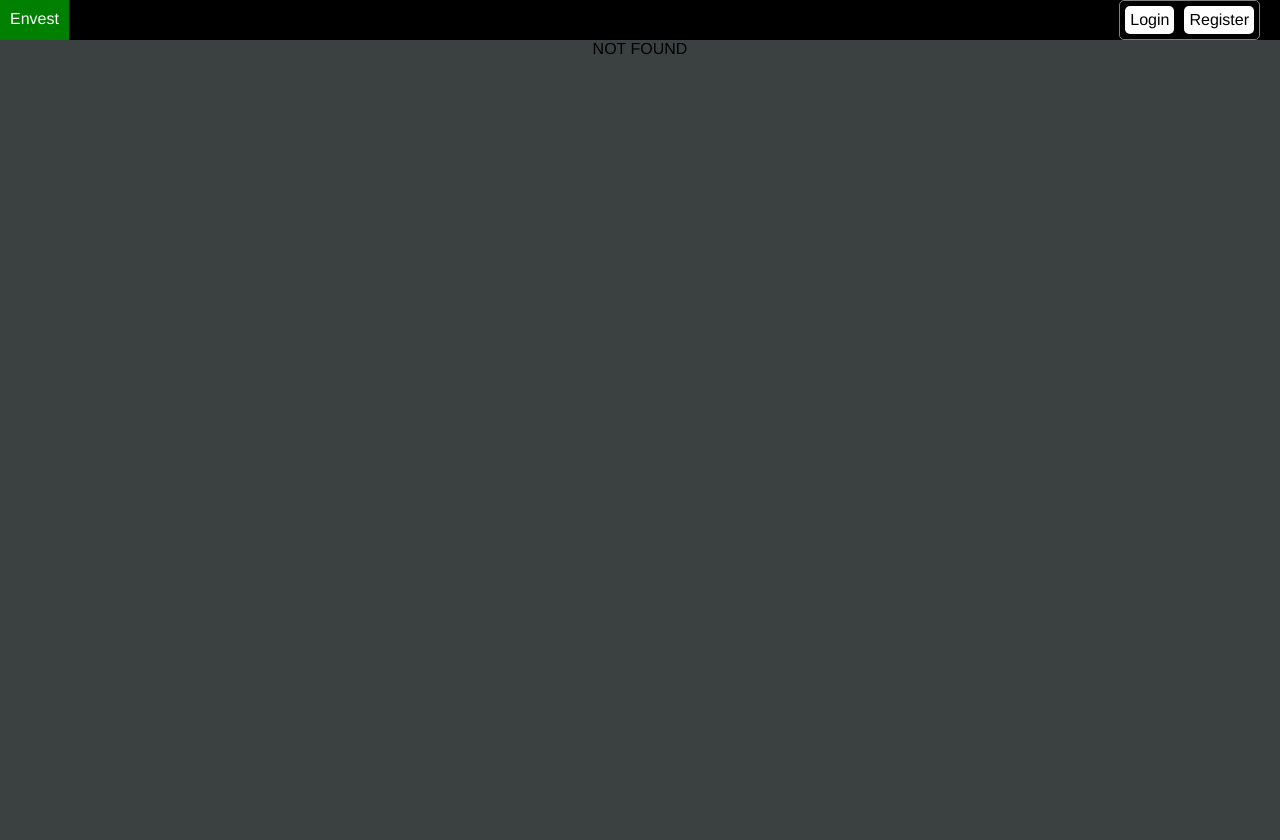
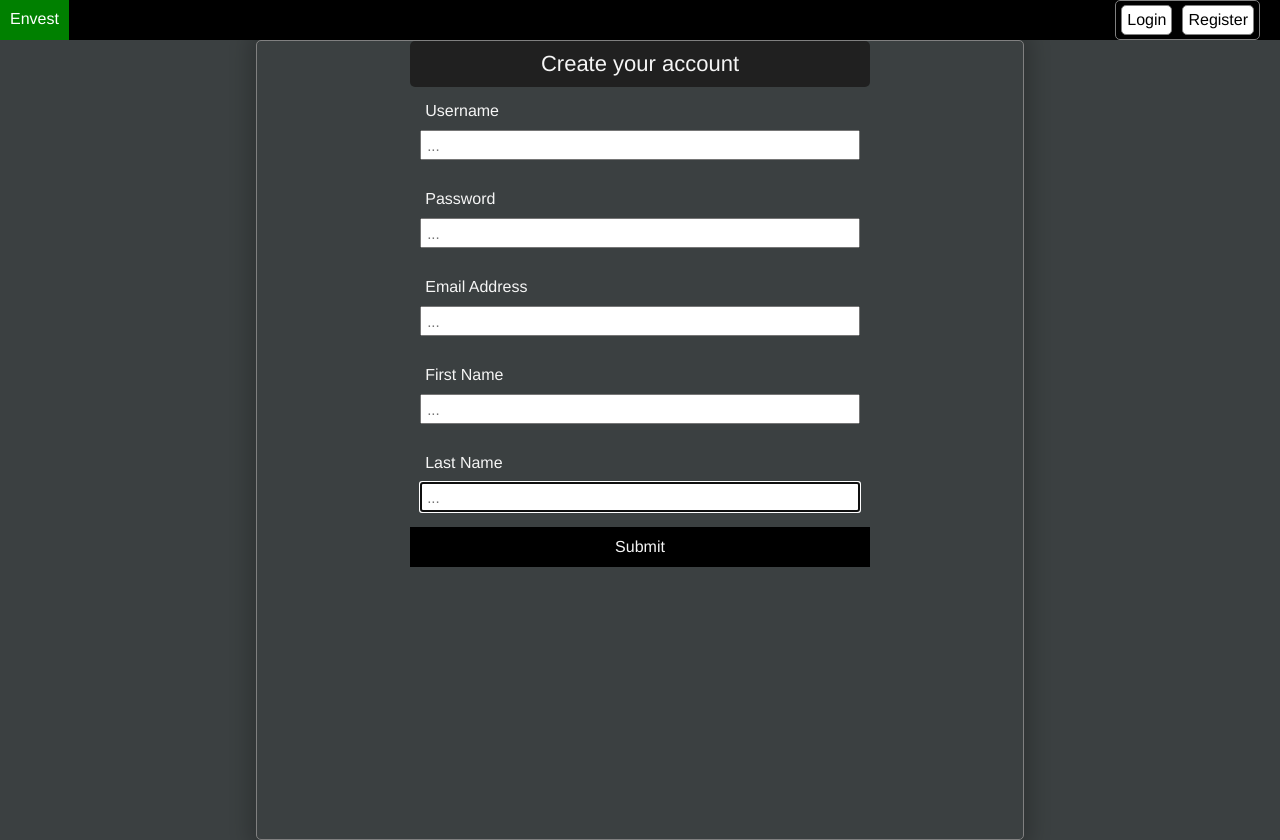
Before and after one commit to pitch-clean/client-ui, a React (Create React App) app: page /register in a window 1280 px wide. Before the commit this address had no page. Before the commit the page ends 800 px from the top, so only its background shows below. Built offline with nearby package versions, Linux system fonts and the light colour scheme.

Commit message:
feat: built basic register page with boilerplate for validation

```diff
--- a/src/App.css
+++ b/src/App.css
@@ -13,7 +13,7 @@ body {
   font-family: "HelveticaNeue-Light", "Helvetica Neue Light", "Helvetica Neue", Helvetica, Arial, "Lucida Grande", sans-serif;
   font-weight: 300;
   box-sizing: border-box;
-  flex: 1;
+  /* flex: 1; */
 }
 .App {
   text-align: center;
@@ -64,6 +64,8 @@ body {
 
 .ctnr {
   border-radius: 5px;
+  border: 1px solid grey;
+  color: whitesmoke;
 }
 .noselect {
   user-select: none;
--- a/src/App.js
+++ b/src/App.js
@@ -5,6 +5,7 @@ import Home from './components/pages/home/Home';
 import MainNavBar from './components/elements/MainNavBar';
 import NotFound from './components/pages/home/NotFound';
 import LoginForm from './components/pages/home/LoginForm';
+import RegisterForm from './components/pages/home/RegisterForm';
 // utils
 import {onKeyDownBlurAll} from './utils/keybinds';
 // styling
@@ -24,6 +25,7 @@ const App = () => {
       <MainNavBar />
       <Switch>
         <Route exact path="/login" render={p => <LoginForm props={p} />} />
+        <Route exact path="/register" render={p => <RegisterForm props={p} />} />
         <Route exact path="/" render={p => <Home props={p} />} />
         <Route path="/" render={p => <NotFound props={p} />} />
       </Switch>
--- /dev/null
+++ b/src/components/elements/FormTextField.jsx
@@ -0,0 +1,47 @@
+// react
+import React from 'react';
+// utils
+import {updateInputField, formKeyDownHandler} from '../utils/formFxns';
+import {fixedHeight} from '../utils/styleFxns';
+import {slugify} from '../../utils/general';
+// main
+const FormTextField = ({title, value, stateUpdateFxn, isPassword, validateFxn}) => {
+  console.log()
+  // style
+  /**@type {React.CSSProperties} */
+  const style = {
+    alignItems: `start`,
+    padding: `10px`,
+  };
+  /**@type {React.CSSProperties} */
+  const titleStyle = {
+    padding: `5px`,
+  };
+  /**@type {React.CSSProperties} */
+  const textInputStyle = {
+    flex: 0,
+    ...fixedHeight(30, 'px'),
+    fontSize: `15px`,
+    padding: `10px 5px`,
+    margin: `5px 0`,
+  };
+
+  return (
+    <div className="form text input flexcol w100" style={style} >
+      <div style={titleStyle} >{title}</div>
+      <input
+        style={textInputStyle}
+        className="w100"
+        type={isPassword ? 'password' : 'text'}
+        placeholder="..."
+        value={value}
+        onChange={e => updateInputField(e, stateUpdateFxn)}
+        onKeyDown={e => formKeyDownHandler(e, validateFxn)}
+        autoFocus
+      />
+    </div>
+  )
+};
+
+// export
+export default FormTextField;
--- a/src/components/elements/LoginRegister.jsx
+++ b/src/components/elements/LoginRegister.jsx
@@ -27,22 +27,9 @@ const LoginRegister = () => {
   }
 
   return (
-    <div className="ctnr h100 flexrow" style={style} >
-      {
-        true ? (
-          <>
-            <Link to={`/login`} className="ctnr flexrow" style={linkStyle} >Login</Link>
-            <Link to={`/register`} className="ctnr flexrow" style={linkStyle} >Register</Link>
-            {/* <NavBarItem title="Login" link="/login" /> */}
-          </>
-        ) :
-        (
-          <>
-            <div style={subStyle} >Login</div>
-            <div style={subStyle} >Register</div>
-          </>
-        )
-      }
+    <div className="h100 flexrow" style={style} >
+      <Link to={`/login`} className="ctnr flexrow" style={linkStyle} >Login</Link>
+      <Link to={`/register`} className="ctnr flexrow" style={linkStyle} >Register</Link>
     </div>
   )
 };
--- a/src/components/pages/home/LoginForm.jsx
+++ b/src/components/pages/home/LoginForm.jsx
@@ -1,14 +1,11 @@
 // react
-import React, {useState} from 'react';
+import React, {useState, useEffect} from 'react';
+// utils
 import {fixedWidth, fixedHeight} from '../../utils/styleFxns';
-// utils
 import {login} from '../../../utils/requests';
+import {updateInputField} from '../../utils/formFxns';
 // event handlers
-const updateInputField = (e, stateUpdateFxn) => {
-  e.preventDefault();
-  stateUpdateFxn(e.currentTarget.value);
-};
-const submitLogin = async (username, password) => {
+const submitLogin = async (username, password, submitStatus) => {
   console.log('submitting', username)
   const loginUrl = 'http://localhost:8000/login';
   const body = {username, password};
@@ -28,8 +25,9 @@ const keyDownHandler = (e, username, password) => {
 // main
 const LoginForm = () => {
   // state
-  const [username, setUsername] = useState();
-  const [password, setPassword] = useState();
+  const [username, setUsername] = useState('');
+  const [password, setPassword] = useState('');
+  const [submitStatus, setSubmitStatus] = useState('');
   // style
   /**@type {React.CSSProperties} */
   const style = {
@@ -38,10 +36,8 @@ const LoginForm = () => {
   };
   /**@type {React.CSSProperties} */
   const ctnrStyle = {
+    boxShadow: `0px 0px 20px 8px rgba(0, 0, 0, 0.200)`,
     marginTop: `10%`,
-    border: `1px solid grey`,
-    color: `whitesmoke`,
-    boxShadow: `0px 0px 20px 8px rgba(0, 0, 0, 0.200)`,
     flex: `unset`,
   };
   /**@type {React.CSSProperties} */
@@ -76,14 +72,28 @@ const LoginForm = () => {
     borderTopLeftRadius: `0`,
     cursor: `pointer`,
   };
+  // effects
+  useEffect(() => {
+    switch (submitStatus) {
+      // TODO: logic to display a notification thru a notifications system
+      case 'submitted':
+        break;
+      case 'unsuccessful':
+        break;
+      case 'successful':
+        break;
+      default:
+        break;
+    }
 
+  }, [submitStatus]);
   return (
     <div style={style} className="flexcol h100" >
       <div style={ctnrStyle} className="flexcol ctnr w100" >
         <div style={titleStyle} >
           Sign in to Envest
         </div>
-        <div className="InputCtnr flexcol ctnr w100" style={inputCtnrStyle} >
+        <div className="InputCtnr flexcol w100" style={inputCtnrStyle} >
           <div className="w100 flexcol" style={inputTitleStyle} >
             <div>Username</div>
             <input
@@ -110,7 +120,7 @@ const LoginForm = () => {
             />
           </div>
         </div>
-        <div className="w100 ctnr flexcol noselect" style={submitStyle} onClick={() => submitLogin(username, password)} >
+        <div className="w100 flexcol noselect" style={submitStyle} onClick={() => submitLogin(username, password, submitStatus)} >
           Submit
         </div>
       </div>
--- a/src/components/pages/home/RegisterForm.jsx
+++ b/src/components/pages/home/RegisterForm.jsx
@@ -0,0 +1,135 @@
+// react
+import React, {useState, useEffect} from 'react';
+import FormTextField from '../../elements/FormTextField';
+// utils
+import {fixedWidth, fixedHeight} from '../../utils/styleFxns';
+import {register} from '../../../utils/requests';
+import {updateInputField} from '../../utils/formFxns';
+import {validateUsername} from './validationFxns';
+// constants
+const formData = {};
+const validationObj = {
+  checkType: function(input, targetStr) {
+    if (typeof input !== targetStr) {
+      return 'Please enter a string'
+    } else {
+      return null;
+    }
+  },
+  checkLength: function(input, targetLength) {
+    if (input.length < targetLength) {
+      return `Please enter a value greater than ${targetLength}`;
+    } else {
+      return null;
+    }
+  },
+  checkUsername: function(input) {
+    if (this.checkType()) {
+
+    } else if (this.checkLength()) {
+
+    }
+  },
+
+};
+// event handlers
+const validateForm = () => {
+
+};
+const submitRegisterForm = async formData => {
+  console.log('submitting the registration form, formData:', formData)
+  // const res = await register();
+};
+const keyDownHandler = (e, formData) => {
+  if (e.key === 'Enter') {
+    e.preventDefault();
+    const isFormValid = validateForm(formData);
+    if (isFormValid) {
+      console.log('form is valid')
+      const res = submitRegisterForm(formData);
+      console.log('response for form submission', res)
+    }
+  }
+};
+
+// main
+const RegisterForm = () => {
+  const [username, setUsername] = useState('');
+  const [password, setPassword] = useState('');
+  const [firstName, setFirstName] = useState('');
+  const [lastName, setLastName] = useState('');
+  const [email, setEmail] = useState('');
+  const [isSponsor, setIsSponsor] = useState(false);
+  const [isInvestor, setIsInvestor] = useState(false);
+  const [isSubmitting, setIsSubmitting] = useState(false);
+  // style
+  /**@type {React.CSSProperties} */
+  const style = {
+    ...fixedWidth(60, '%'),
+    justifyContent: `start`,
+    boxShadow: `0px 0px 20px 8px rgba(0, 0, 0, 0.200)`,
+  };
+  /**@type {React.CSSProperties} */
+  const ctnrStyle = {
+    justifyContent: `start`,
+    ...fixedWidth(60, '%'),
+  };
+  /**@type {React.CSSProperties} */
+  const titleStyle = {
+    padding: `10px 0`,
+    fontSize: `22px`,
+    flex: `0`,
+    backgroundColor: `rgb(32, 32, 32)`,
+    border: `none`,
+  };
+  /**@type {React.CSSProperties} */
+  const submitStyle = {
+    ...fixedHeight(40, 'px'),
+    bottom: 0,
+    backgroundColor: `black`,
+    borderTopRightRadius: `0`,
+    borderTopLeftRadius: `0`,
+    cursor: `pointer`,
+  };
+  // useEffect(() => {
+
+  // }, [username]);
+  useEffect(() => {
+
+  }, [isSubmitting]);
+
+  return (
+    <div
+      style={style}
+      className="flexcol h100 ctnr"
+      onKeyDown={e => {
+        if (e.key === 'Enter') {
+          e.preventDefault();
+          const isFormValid = null//validateForm(formData);
+          if (isFormValid) {
+            console.log('form is valid')
+            // const res = submitRegisterForm(formData);
+            // console.log('response for form submission', res)
+          }
+        }
+      }}
+    >
+      <div style={ctnrStyle} className="flexcol h100" >
+        <div style={titleStyle} className="ctnr w100" >
+          Create your account
+        </div>
+        <FormTextField title='Username' value={username} stateUpdateFxn={setUsername} isPassword={false} validateFxn={validateUsername} />
+        <FormTextField title='Password' value={password} stateUpdateFxn={setPassword} isPassword={true} /*validateClass={validatePassword} */ />
+        <FormTextField title='Email Address' value={email} stateUpdateFxn={setEmail} isPassword={false} /*validateClass={validateEmail} */ />
+        <FormTextField title='First Name' value={firstName} stateUpdateFxn={setFirstName} isPassword={false} /*validateClass={validateFirstName} */ />
+        <FormTextField title='Last Name' value={lastName} stateUpdateFxn={setLastName} isPassword={false} /*validateClass={validateLastName} */ />
+        <div className="w100 flexcol noselect" style={submitStyle} onClick={() => submitRegisterForm(formData)} >
+          Submit
+        </div>
+      </div>
+    </div>
+  )
+};
+
+// export
+export default RegisterForm;
--- /dev/null
+++ b/src/components/pages/home/validationFxns.js
@@ -0,0 +1,33 @@
+const validateType = (inputValue, targetType) => {
+  if (typeof inputValue !== targetType) {
+
+  }
+};
+const validateLength = (inputStr, targetLength) => {
+  if (inputStr.length < targetLength) {
+    throw new Error(`Field needs to be at least 8 characters. Currently ${inputStr.length}`)
+  } else {
+    return null;
+  }
+};
+const containsCapitolLetter = () => {};
+const containsNumber = () => {};
+const onlyContainsAlphanumeric = (inputStr) => {
+  const badCharacterList = [];
+  for (let idx = 0; idx < inputStr.length; idx++) {
+    const currentInputChar = inputStr[idx];
+    if (!'1234567890_qwertyuiopasdfghjklzxcvbnm'.contains(currentInputChar.toLowerCase())) {
+      badCharacterList.push(currentInputChar);
+    }
+  }
+
+  if (badCharacterList.length !== 0) {
+    throw new Error(`Field cannot contain characters: ${badCharacterList.join(', ')}`);
+  }
+};
+const containsNonAlphabet = () => {};
+const containsNoSpecialChar = () => {};
+export const validateUsername = (inputStr) => {
+  validateLength(inputStr, 3);
+  onlyContainsAlphanumeric(inputStr)
+}
--- /dev/null
+++ b/src/components/utils/formFxns.js
@@ -0,0 +1,16 @@
+export const updateInputField = (e, stateUpdateFxn) => {
+  e.preventDefault();
+  stateUpdateFxn(e.currentTarget.value);
+};
+
+export const formKeyDownHandler = (e) => {
+  if (e.key === 'Enter') {
+    e.preventDefault();
+    const isFormValid = null//validateForm(formData);
+    if (isFormValid) {
+      console.log('form is valid')
+      // const res = submitRegisterForm(formData);
+      // console.log('response for form submission', res)
+    }
+  }
+};
--- /dev/null
+++ b/src/utils/general.js
@@ -0,0 +1,14 @@
+export const slugify = (string) => {
+  const a = 'àáâäæãåāăąçćčđďèéêëēėęěğǵḧîïíīįìłḿñńǹňôöòóœøōõőṕŕřßśšşșťțûüùúūǘůűųẃẍÿýžźż·/_,:;'
+  const b = 'aaaaaaaaaacccddeeeeeeeegghiiiiiilmnnnnoooooooooprrsssssttuuuuuuuuuwxyyzzz------'
+  const p = new RegExp(a.split('').join('|'), 'g')
+
+  return string.toString().toLowerCase()
+    .replace(' ', '-') // Replace spaces with -
+    .replace(p, c => b.charAt(a.indexOf(c))) // Replace special characters
+    .replace('&', '-and-') // Replace & with 'and'
+    .replace(/\W/g, '') // Remove all non-word characters
+    .replace('----', '-').replace('---', '-').replace('--', '-') // Replace multiple - with single -
+    .replace(/^-+/, '') // Trim - from start of text
+    .replace(/-+$/, '') // Trim - from end of text
+}
```
Also changed, not shown: src/utils/requests.js (+6 -1 lines), src/components/pages/home/Register.jsx (deleted).
